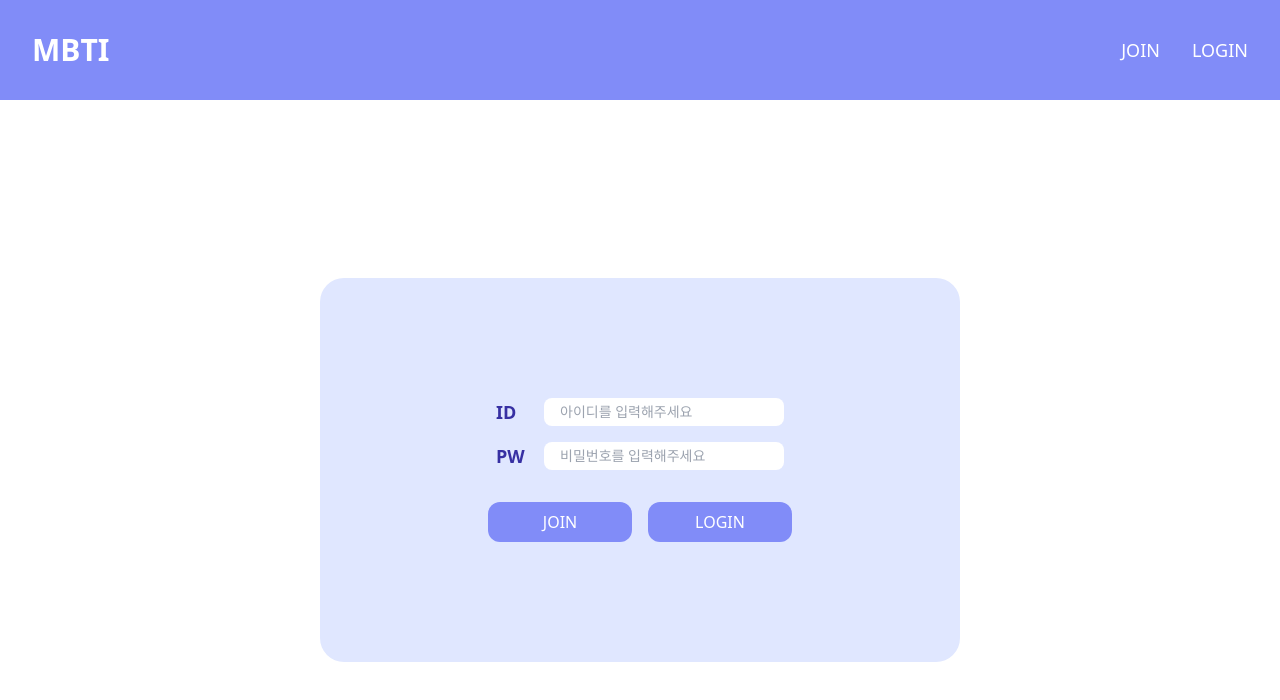
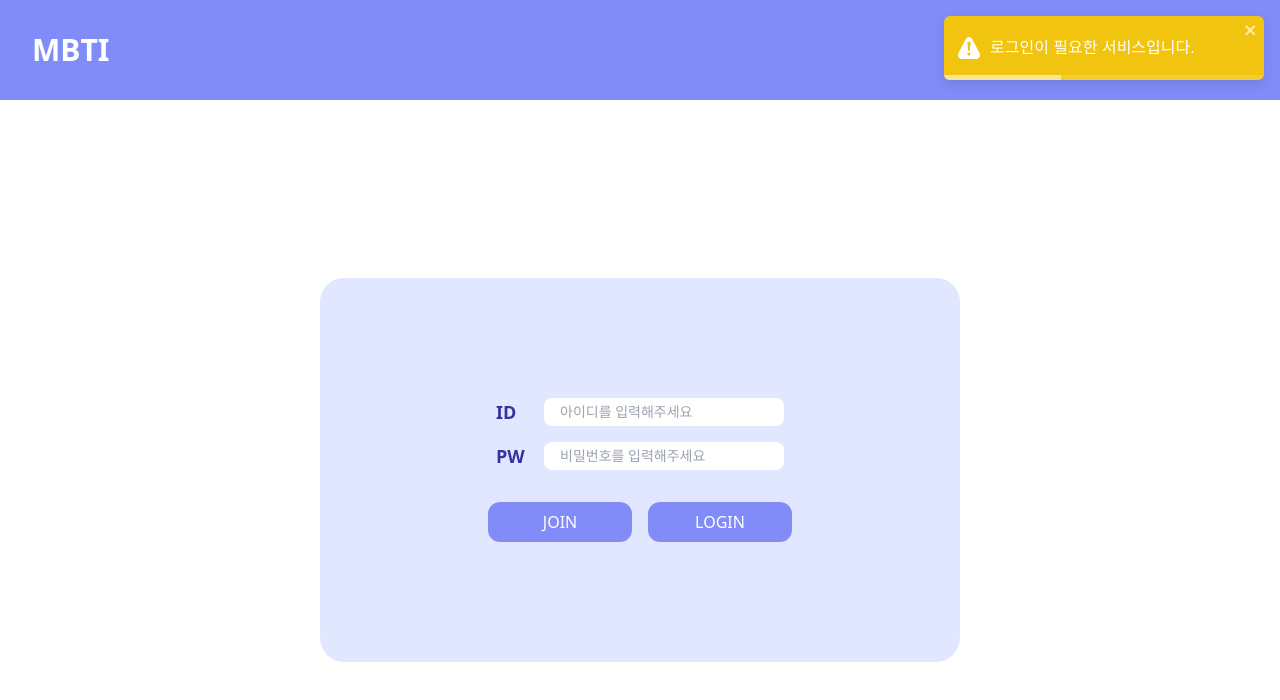
Before and after one commit to MiiingGaeng/mbti-test-site, a React (Vite) app: page / in a window 1280 px wide. Both pictures are taken after a click on the button "TEST 하러가기". Shown: the top 700 px of the page. Built offline with nearby package versions, Linux system fonts and the light colour scheme.

Commit message:
refactor: react-toastify로 리팩토링 #10

```diff
--- a/src/App.jsx
+++ b/src/App.jsx
@@ -1,9 +1,24 @@
+import { Bounce } from "react-toastify";
 import Router from "./shared/Router.jsx";
+import { ToastContainer } from "react-toastify";
 
 const App = () => {
   return (
     <>
       <Router />
+      <ToastContainer
+        position="top-right"
+        autoClose={3000}
+        hideProgressBar={false}
+        newestOnTop={false}
+        closeOnClick={false}
+        rtl={false}
+        pauseOnFocusLoss
+        draggable
+        pauseOnHover
+        theme="colored"
+        transition={Bounce}
+      />
     </>
   );
 };
--- a/src/components/TestForm.jsx
+++ b/src/components/TestForm.jsx
@@ -1,6 +1,7 @@
 import { useState } from "react";
 import { questions } from "../data/questions";
 import Button from "./common/Button";
+import { toast } from "react-toastify";
 
 const TestForm = ({ onSubmit }) => {
   const [answers, setAnswers] = useState(
@@ -19,7 +20,7 @@
     //예외처리: 아무 답변도 하지 않거나 빼먹었고 확인버튼 누를 떄
     const isBlank = answers.some((answer) => !answer.answer);
     if (isBlank) {
-      alert("테스트를 모두 완료해주세요!");
+      toast.warn("테스트를 모두 완료해주세요!");
       return;
     }
 
--- a/src/layout/Header.jsx
+++ b/src/layout/Header.jsx
@@ -1,6 +1,7 @@
 import { Link, useNavigate } from "react-router-dom";
 import { getUserProfile } from "../api/auth";
 import useLoginStore from "../zustand/loginStore";
+import { toast } from "react-toastify";
 
 const Header = () => {
   //-----zustand-----
@@ -13,7 +14,7 @@
   //logout 로직
   const handleLogOut = () => {
     //로그아웃 알람
-    alert("로그아웃 되었습니다.");
+    toast.success("로그아웃 되었습니다.");
     //accessToken 삭제
     removeTokenInLocal();
     //홈 화면으로 리다이렉션
--- a/src/pages/Home.jsx
+++ b/src/pages/Home.jsx
@@ -1,6 +1,7 @@
 import { Link, useNavigate } from "react-router-dom";
 import useLoginStore from "../zustand/loginStore";
 import Button from "../components/common/Button";
+import { toast } from "react-toastify";
 
 const Home = () => {
   //-----zustand-----
@@ -16,7 +17,7 @@
     }
     //로그인 안되어있을 때 => Login Page로 이동
     else {
-      alert("로그인이 필요한 서비스입니다.");
+      toast.warn("로그인이 필요한 서비스입니다.");
       navigate("/login");
     }
   };
--- a/src/pages/Login.jsx
+++ b/src/pages/Login.jsx
@@ -4,6 +4,7 @@
 import useLoginStore from "../zustand/loginStore.js";
 import Button from "../components/common/Button.jsx";
 import Input from "../components/common/Input.jsx";
+import { toast } from "react-toastify";
 
 const Login = () => {
   //-----input state-----
@@ -29,13 +30,13 @@
         const { accessToken } = data;
         addTokenInLocal(accessToken);
         //로그인 알람
-        alert("로그인에 성공하였습니다.");
+        toast.success("로그인에 성공하였습니다.");
         //로그인 성공 후 Home으로 이동
         navigate("/");
       }
     } catch (error) {
       console.error("로그인 실패 : ", error);
-      alert("로그인에 실패하였습니다. 다시 시도해주세요.");
+      toast.error("로그인에 실패하였습니다. 다시 시도해주세요.");
     }
   };
 
--- a/src/pages/MyPage.jsx
+++ b/src/pages/MyPage.jsx
@@ -8,6 +8,7 @@
 import { QUERY_KEYS } from "../constants/queryKeys";
 import { getTestResults } from "../api/testResults";
 import ResultCard from "../components/ResultCard";
+import { toast } from "react-toastify";
 
 const MyPage = () => {
   //-----zustand-----
@@ -29,14 +30,14 @@
 
     try {
       //닉네임 변경 알림
-      alert("닉네임이 변경되었습니다.");
+      toast.success("닉네임이 변경되었습니다.");
       //서버 반영
       updateProfile(formData);
       //데이터 다시 불러오기
       fetchUserData();
     } catch (error) {
       console.error("닉네임 변경 실패 : ", error);
-      alert("닉네임 변경에 실패하였습니다. 다시 시도해주세요.");
+      toast.error("닉네임 변경에 실패하였습니다. 다시 시도해주세요.");
     }
   };
 
--- a/src/pages/Signup.jsx
+++ b/src/pages/Signup.jsx
@@ -3,6 +3,7 @@
 import { register } from "../api/auth";
 import Input from "../components/common/Input";
 import Button from "../components/common/Button";
+import { toast } from "react-toastify";
 
 const Signup = () => {
   //-----input state-----
@@ -26,15 +27,15 @@
       console.log("data", data);
       if (data.success) {
         //회원가입 성공 알람
-        alert("가입해주셔서 감사합니다!");
+        toast.success("가입해주셔서 감사합니다!");
         //회원가입 성공 => 로그인 페이지로 이동
         navigate("/login");
       } else {
-        alert("회원가입에 실패하였습니다. 다시 시도해주세요.");
+        toast.error("회원가입에 실패하였습니다. 다시 시도해주세요.");
       }
     } catch (error) {
       console.error("회원가입 실패 : ", error.response.data.message);
-      alert("회원가입에 실패하였습니다. 다시 시도해주세요.");
+      toast.error("회원가입에 실패하였습니다. 다시 시도해주세요.");
     }
   };
 
```
